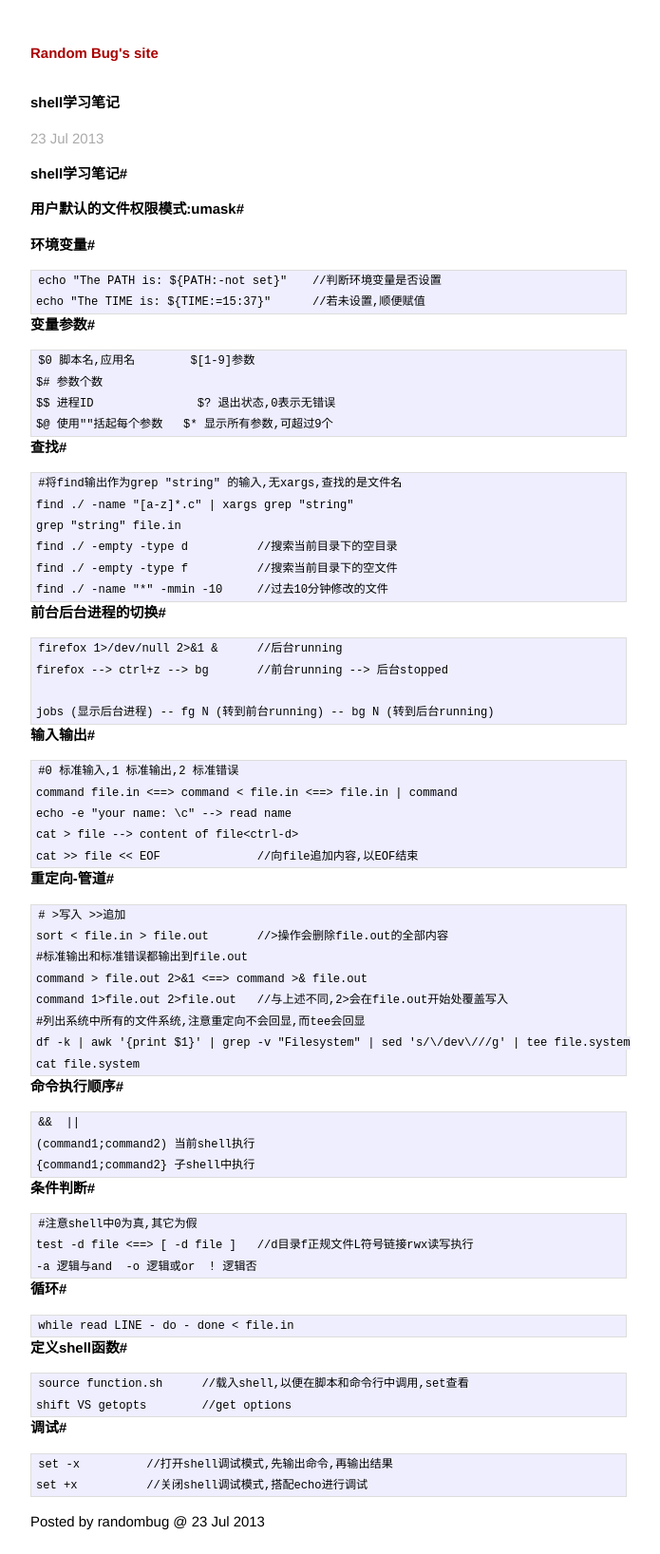
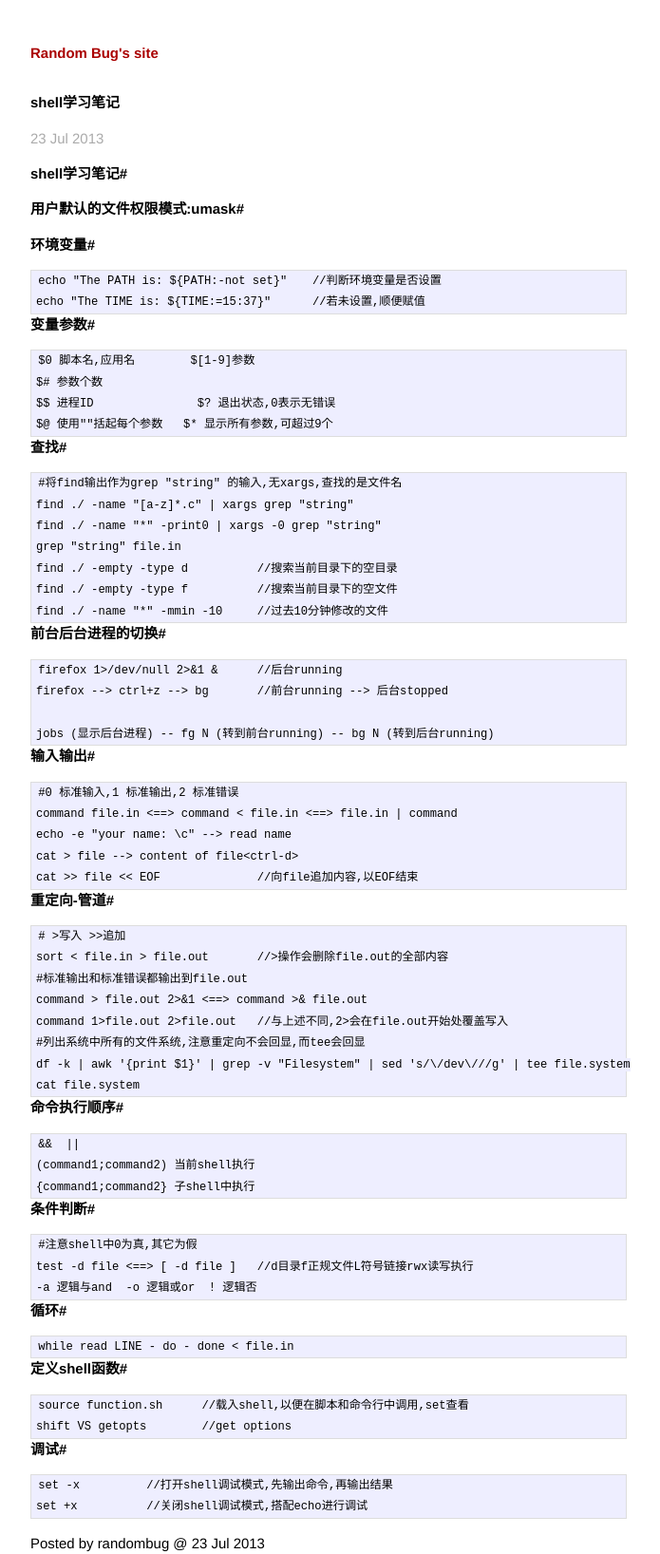
Before and after one commit to jfgong/jekyll_linteler, a Jekyll site: the page built from _posts/2013-07-23-shell-learning.markdown, in a window 1280 px wide. Shown: the whole page at 95% size, without its empty margins (294-989 px from the left). Built offline with Jekyll 4.4.1, drawn with Linux system fonts in a browser that asks for light colours; before the commit the page ends 1614 px from its top, so only the background shows below that.

Commit message:
update file 2013-07-23-shell-learning.markdown

```diff
--- a/_posts/2013-07-23-shell-learning.markdown
+++ b/_posts/2013-07-23-shell-learning.markdown
@@ -20,6 +20,7 @@ title: shell学习笔记
 #查找#
 	#将find输出作为grep "string" 的输入,无xargs,查找的是文件名
 	find ./ -name "[a-z]*.c" | xargs grep "string"
+	find ./ -name "*" -print0 | xargs -0 grep "string"
 	grep "string" file.in
 	find ./ -empty -type d          //搜索当前目录下的空目录
 	find ./ -empty -type f          //搜索当前目录下的空文件
```
